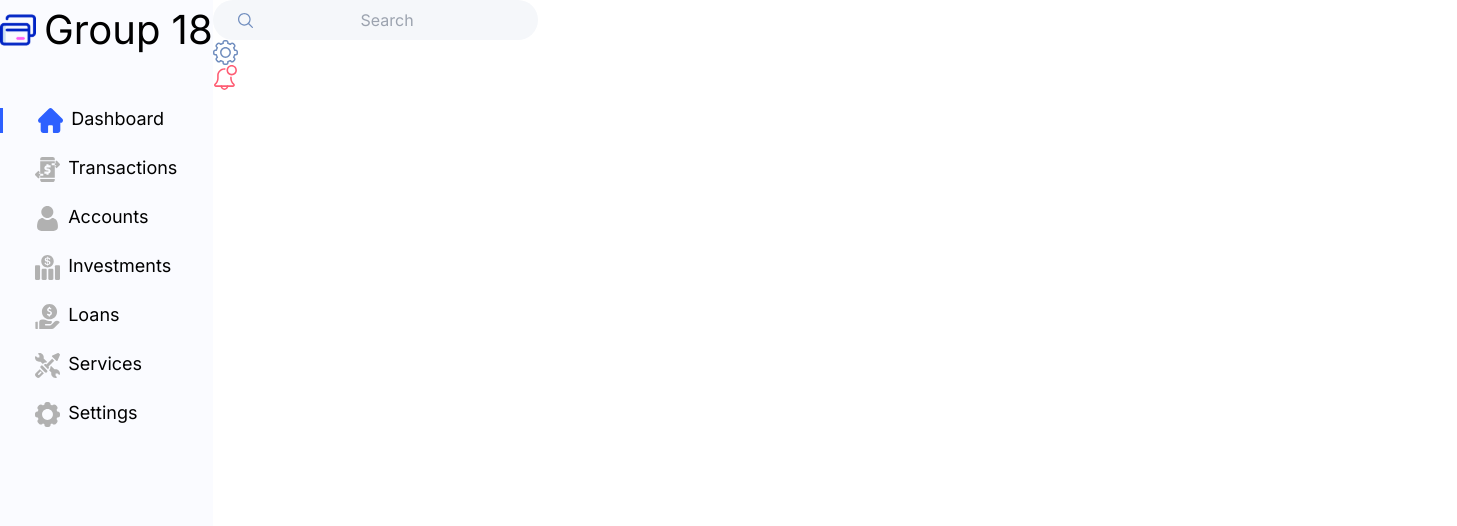
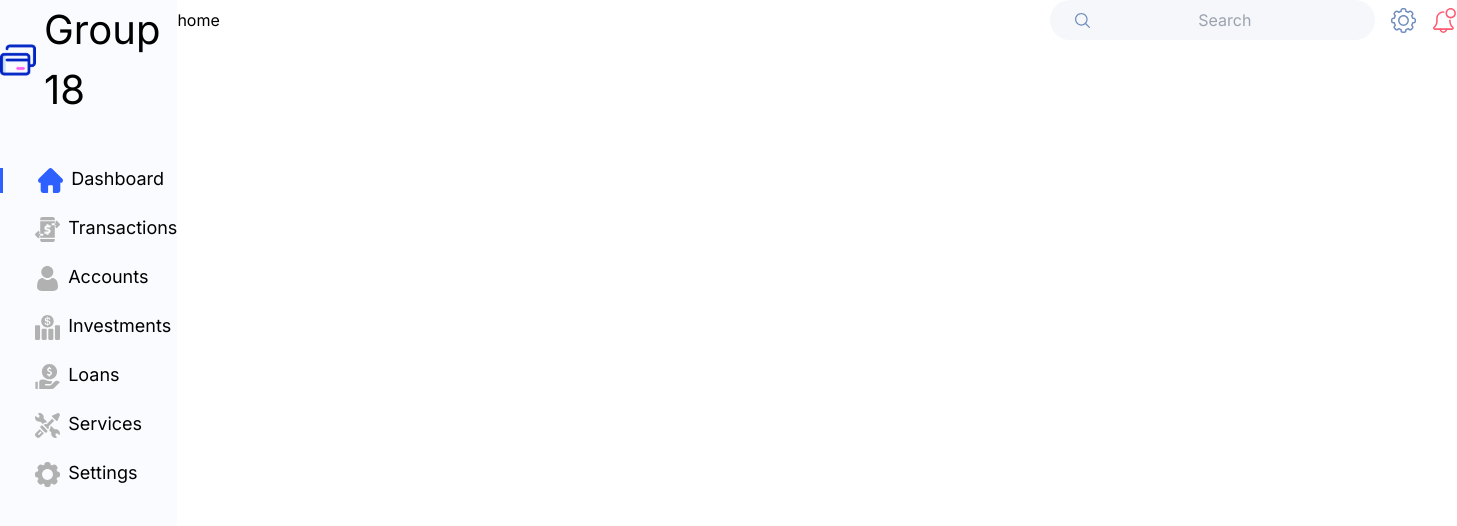
Before and after one commit to mothibimalebana/fds-system-client, a React (Vite) app: page / in a window 1280 px wide. Shown: the top 526 px of the page, 1457 px wide, since content can reach past the window. Built offline with nearby package versions, Linux system fonts and the light colour scheme.

Commit message:
feat: horizonatal navbar displays name of the current page

```diff
--- a/src/App.css
+++ b/src/App.css
@@ -11,4 +11,5 @@
 .outlet{
     display: grid;
     grid-template-rows: auto 1fr;
+    justify-items: center;
 }
--- a/src/components/nav/Nav.jsx
+++ b/src/components/nav/Nav.jsx
@@ -1,6 +1,6 @@
 import { useState } from "react";
 import '../../css/Nav.css'
-import { Link, useParams } from "react-router-dom";
+import { Link } from "react-router-dom";
 
 const Nav = ({pageTitle}) => {
     const [isNavOpen, setNavOpen] = useState(false);
--- a/src/components/nav/NavH.jsx
+++ b/src/components/nav/NavH.jsx
@@ -1,13 +1,18 @@
-import { useParams } from "react-router-dom";
+import { useLocation, useParams } from "react-router-dom";
+import '../../css/NavH.css'
 
 const NavH = ()  => {
+    const location = useLocation();
+    let pathname = location.pathname;
+
+    const currentPath = pathname.split('/')[1] || 'home';
 
     return(
-        <div className="container hidden md:flex">
+        <div className="container hidden md:flex flex justify-between">
             <div className="left">
-                <h3></h3>
+                <h3>{currentPath}</h3>
             </div>
-            <div className="right">
+            <div className="right flex">
                     <div className="search flex gap-2 col-start-2 col-end-7 justify-center items-center">
                     <svg xmlns="http://www.w3.org/2000/svg" width="16" height="16" viewBox="0 0 16 16" fill="none">
                         <path d="M14.8163 14.9347L11.2102 11.3286C12.1041 10.2388 12.6429 8.84286 12.6429 7.32143C12.6429 3.83163 9.81122 1 6.32143 1C2.82857 1 0 3.83163 0 7.32143C0 10.8112 2.82857 13.6429 6.32143 13.6429C7.84286 13.6429 9.23571 13.1071 10.3255 12.2133L13.9316 15.8163C14.1765 16.0612 14.5714 16.0612 14.8163 15.8163C15.0612 15.5745 15.0612 15.1765 14.8163 14.9347ZM6.32143 12.3847C3.52653 12.3847 1.2551 10.1133 1.2551 7.32143C1.2551 4.52959 3.52653 2.2551 6.32143 2.2551C9.11327 2.2551 11.3878 4.52959 11.3878 7.32143C11.3878 10.1133 9.11327 12.3847 6.32143 12.3847Z" fill="#718EBF"/>
--- /dev/null
+++ b/src/css/NavH.css
@@ -0,0 +1,9 @@
+.right{
+    align-items: center;
+    gap: 1rem;
+}
+.container{
+    display: flex;
+    width: 100vw;
+    align-items: center;
+}
```
Also changed, not shown: 5 other files (tests, documents, lock files or other folders).
